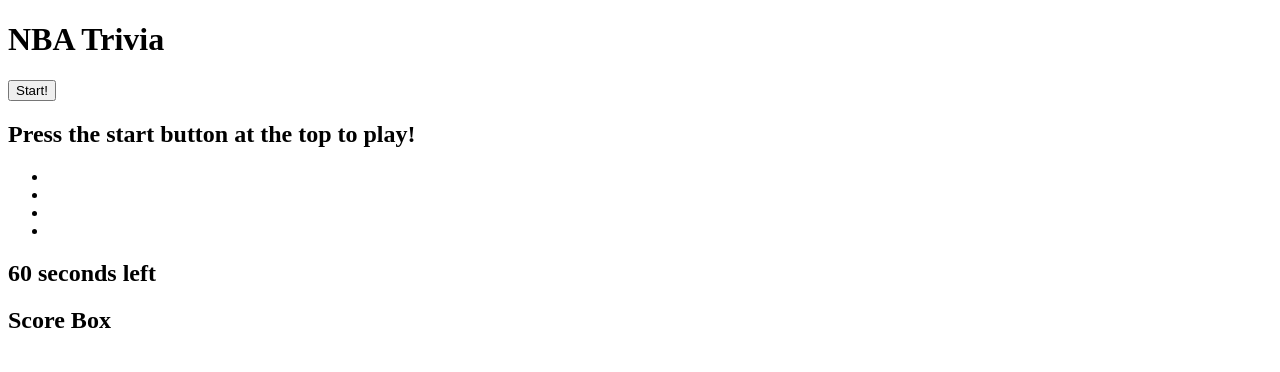
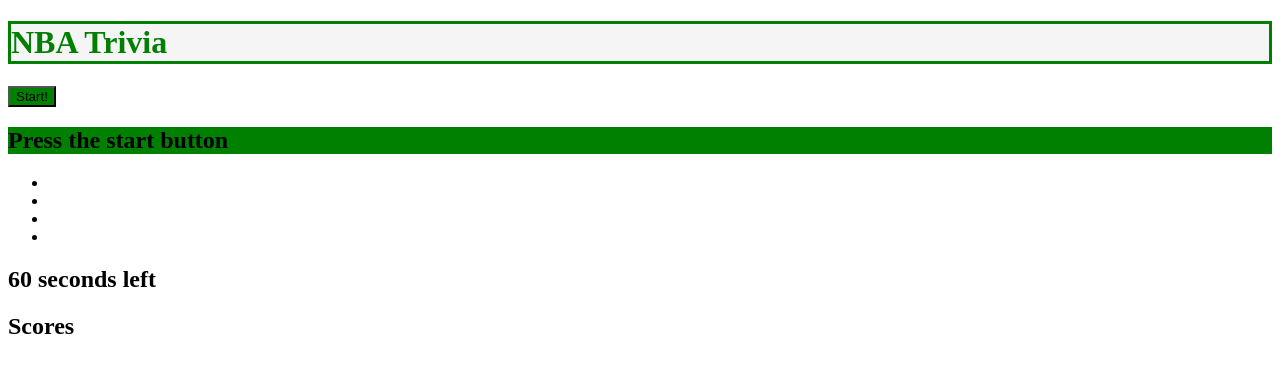
Before and after one commit to Santanamcf/code-quiz, a plain HTML site: page index.html in a window 1280 px wide. Drawn offline with Linux system fonts and the light colour scheme.

Commit message:
minor styling

```diff
--- a/index.html
+++ b/index.html
@@ -5,16 +5,16 @@
     <meta http-equiv="X-UA-Compatible" content="IE=edge">
     <meta name="viewport" content="width=device-width, initial-scale=1.0">
     <title>NBA Quiz</title>
-    <!-- <link rel="stylesheet" href="style.css"> -->
+    <link rel="stylesheet" href="style.css">
 </head>
 <body>
     <header>
-        <h1>NBA Trivia</h1>
+        <h1 id="main-header">NBA Trivia</h1>
         <button id="startQuiz">Start!</button>
     </header>
     <main>
         <section>
-            <h2 id="question">Press the start button at the top to play!</h2>
+            <h2 id="question">Press the start button</h2>
 
         </section>
         <section>
@@ -39,7 +39,7 @@
                 <h2><span id="secondsLeft">60</span> seconds left</h2>
             </div>
             <div id="scoreCont">
-                <h2>Score Box</h2>
+                <h2>Scores</h2>
                 <ul id="highScores"></ul>
             </div>
         </aside>
--- a/script.js
+++ b/script.js
@@ -76,7 +76,7 @@ function setQuestion(currentIndex) {
 
 }
 
-function scanAnswer(currentIndex, userChoice) {
+function scanAnswer( userChoice) {
     answer = allQuestions[currentIndex].ans[answerKey[currentIndex]];
     console.log(answer)
     if (answer == userChoice) {
--- a/style.css
+++ b/style.css
@@ -1,11 +1,11 @@
-#start {
+#startQuiz {
     display: flex;
     align-items: center;
-    background-color: cornflowerblue;
+    background-color: green;
 }
 #main-header {
     color:green;
-    background-color: black;
+    background-color: whitesmoke;
     border: solid;
 }
 #a1 {
@@ -20,3 +20,8 @@
 #d4 {
     background-color: cornflowerblue;
 }
+
+#question {
+    background-color: green;
+    text-decoration: whitesmoke;
+}
```
